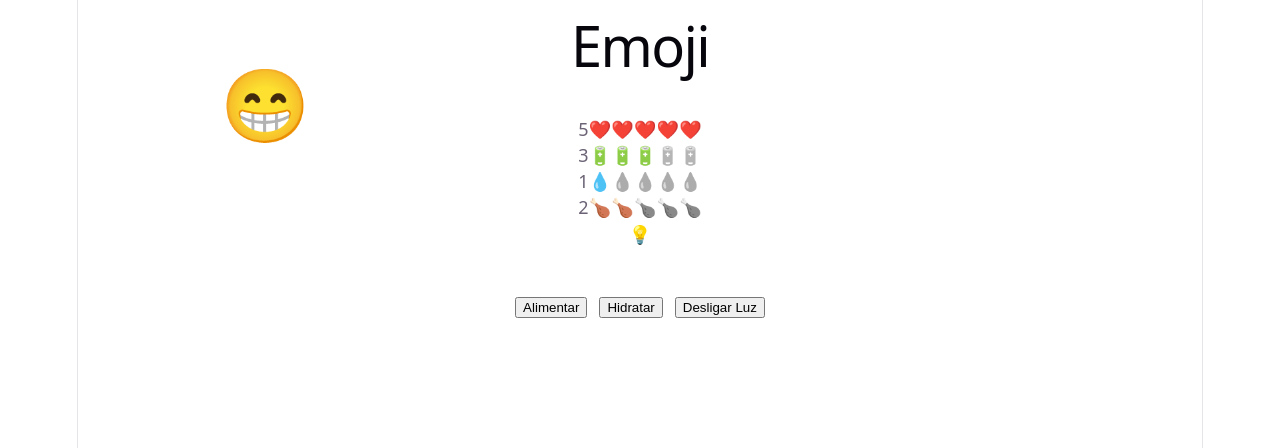
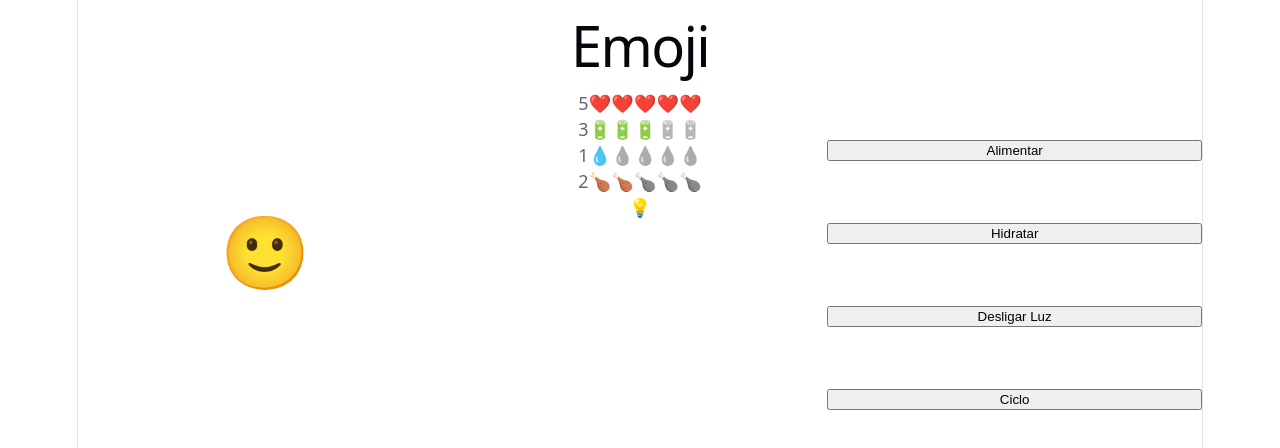
Before and after one commit to ufjf-dcc207/ufjf-dcc207-2026-3-a-atv06-alieinstein2008, a React (Vite) app: page / in a window 1280 px wide. Shown: the top 448 px of the page. Built offline with nearby package versions, Linux system fonts and the light colour scheme.

Commit message:
atualiza estrutura

```diff
--- a/src/emoji.tsx
+++ b/src/emoji.tsx
@@ -1,14 +1,13 @@
 import { useState } from "react";
-import "./emoji.css";
+import "./Emoji.css";
 import Atributo from "./atributo";
 import type { AtributoType, EMOJI_KEYS, EmojiType } from "./types";
 
 const EMOJI_MAP = new Map<EMOJI_KEYS, string>([
-    ["happy", "😁"],
+    ["happy", "🙂"],
     ["sick", "🤢"],
-    ["dead", "😵"]
+    ["dead", "😵"],
 ]);
-
 
 export default function Emoji() {
 
@@ -20,22 +19,20 @@ export default function Emoji() {
         vida: 5
     });
 
+
     function alimentarClick() {
         if (emoji.vida === 0) return;
         const novoEmoji = structuredClone(emoji);
         novoEmoji.comida = Math.min(5, emoji.comida + 1) as AtributoType;
         setEmoji(novoEmoji);
     }
-
     function hidratarClick() {
         if (emoji.vida === 0) return;
         setEmoji({ ...emoji, agua: Math.min(5, emoji.agua + 1) as AtributoType });
     }
-
     function altenarLuzClick() {
         setEmoji({ ...emoji, luz: !emoji.luz });
     }
-
     function cicloClick() {
         if (emoji.vida === 0) return;
 
@@ -59,6 +56,7 @@ export default function Emoji() {
             newEmoji.energia = Math.min(5, newEmoji.energia + 1) as AtributoType;
         }
         setEmoji(newEmoji);
+
     }
 
     let status = EMOJI_MAP.get("happy");
@@ -69,12 +67,11 @@ export default function Emoji() {
         status = EMOJI_MAP.get("dead");
     }
 
+
     return (
-        <>
-            <div className="emoji">
-                <div className="face">
-                    {status}
-                </div>
+        <div className="emoji">
+            <div className="face">
+                {status}
             </div>
             <div className="atributos">
                 <Atributo icone="❤️" valor={emoji.vida} />
@@ -87,8 +84,8 @@ export default function Emoji() {
                 <button onClick={alimentarClick}>Alimentar</button>
                 <button onClick={hidratarClick}>Hidratar</button>
                 <button onClick={altenarLuzClick}>{emoji.luz ? 'Desligar' : 'Ligar'} Luz</button>
+                <button onClick={cicloClick}>Ciclo</button>
             </div>
-
-        </>
-    )
+        </div>
+    );
 }
```
